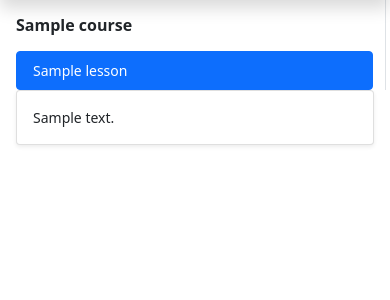
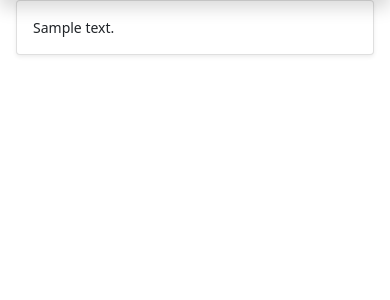
Before and after one commit to Ptr-Brightera-Academy/Carrier-Website, a Flask app: template templates/users/pages/lessons.html in a window 390 px wide. Shown: the part 92-392 px from the top of the page. Run offline with Flask 3, Linux system fonts and the light colour scheme; the template is opened without the code that fills it: most values are stand-ins (such as "Sample title", 1, 10 or a date in 2020).

Commit message:
Removed sidebar view on mobile phones

```diff
--- a/templates/users/pages/lessons.html
+++ b/templates/users/pages/lessons.html
@@ -7,7 +7,7 @@
 <div class="row">
 
   <!-- LESSON SIDEBAR -->
-  <div class="col-md-3 border-end">
+  <div class="col-md-3 border-end d-none d-md-block">
     <h6 class="mt-3 fw-bold">{{ course.title }}</h6>
 
     <ul class="list-group mt-3">
```
